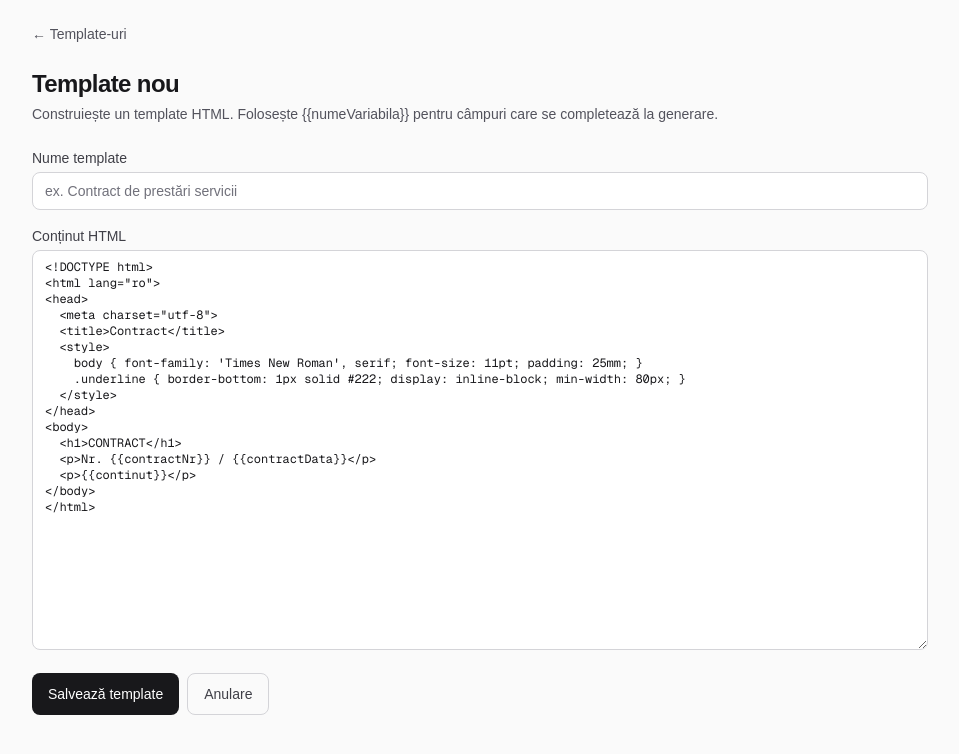
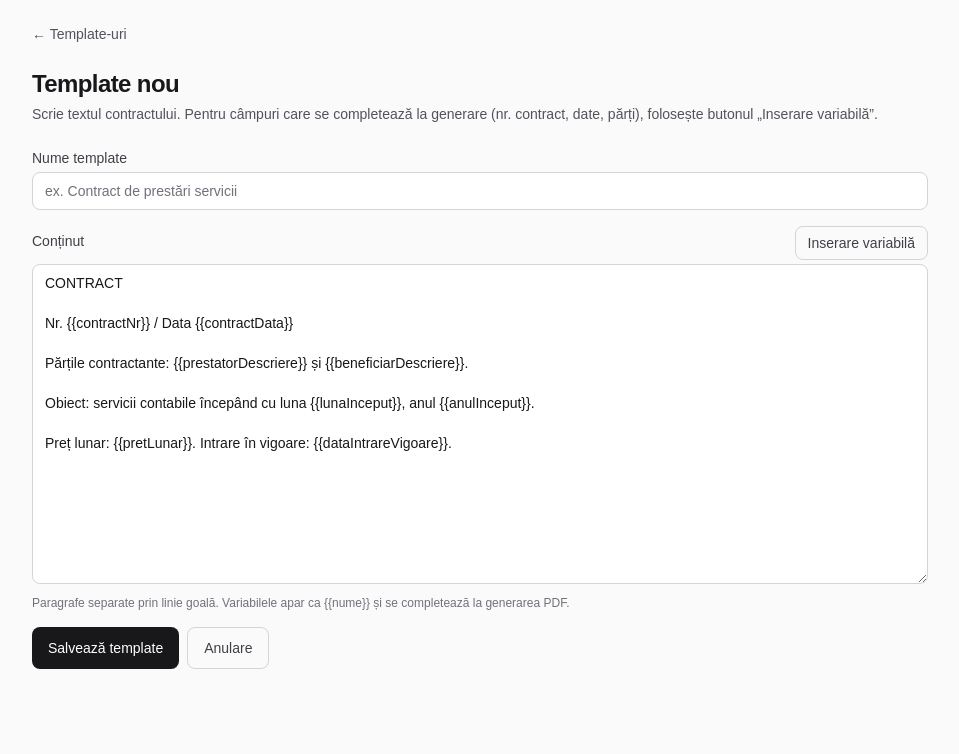
Before and after one commit to RobertC08/Contract-Generator, a Next.js app: page /templates/new in a window 1280 px wide. Shown: the top 754 px of the page, without its empty margins (160-1119 px from the left). Built offline with nearby package versions, Linux system fonts and the light colour scheme.

Commit message:
v4.2 text editor template

```diff
--- a/app/api/contracts/route.ts
+++ b/app/api/contracts/route.ts
@@ -9,6 +9,7 @@ import {
   PdfGenerationError,
   StorageError,
 } from "@/lib/contracts/errors";
+import { sourceToHtml, isHtmlContent } from "@/lib/contracts/source-to-html";
 
 export const runtime = "nodejs";
 
@@ -53,7 +54,10 @@ export async function GET(request: NextRequest) {
   if (!template) {
     return NextResponse.json({ message: "Template not found" }, { status: 404 });
   }
-  return NextResponse.json({ content: template.content });
+  const content = isHtmlContent(template.content)
+    ? template.content
+    : sourceToHtml(template.content);
+  return NextResponse.json({ content });
 }
 
 export async function POST(request: NextRequest) {
--- a/app/templates/[id]/edit/page.tsx
+++ b/app/templates/[id]/edit/page.tsx
@@ -1,12 +1,31 @@
 "use client";
 
-import { useState, useEffect } from "react";
+import { useState, useEffect, useRef } from "react";
 import Link from "next/link";
 import { useParams, useRouter } from "next/navigation";
+import { htmlToSource, isHtmlContent } from "@/lib/contracts/source-to-html";
 
 const inputClass =
   "w-full rounded-lg border border-zinc-300 dark:border-zinc-600 bg-white dark:bg-zinc-900 px-3 py-2 text-zinc-900 dark:text-zinc-100 placeholder:text-zinc-500 focus:outline-none focus:ring-2 focus:ring-zinc-400 dark:focus:ring-zinc-500 text-sm";
 const labelClass = "block text-sm font-medium text-zinc-700 dark:text-zinc-300 mb-1";
+
+const VARIABILE_COMUNE = [
+  "contractNr",
+  "contractData",
+  "prestatorNume",
+  "prestatorSediu",
+  "prestatorCUI",
+  "prestatorDescriere",
+  "beneficiarNume",
+  "beneficiarSediu",
+  "beneficiarCUI",
+  "beneficiarDescriere",
+  "lunaInceput",
+  "anulInceput",
+  "dataIntrareVigoare",
+  "pretLunar",
+  "continut",
+];
 
 export default function EditTemplatePage() {
   const params = useParams();
@@ -17,6 +36,8 @@ export default function EditTemplatePage() {
   const [content, setContent] = useState("");
   const [status, setStatus] = useState<"idle" | "loading" | "saving" | "done" | "error">("loading");
   const [errorMessage, setErrorMessage] = useState("");
+  const [showVarDropdown, setShowVarDropdown] = useState(false);
+  const textareaRef = useRef<HTMLTextAreaElement>(null);
 
   useEffect(() => {
     if (!id) return;
@@ -29,7 +50,8 @@ export default function EditTemplatePage() {
           return;
         }
         setName(data.name ?? "");
-        setContent(data.content ?? "");
+        const raw = data.content ?? "";
+        setContent(isHtmlContent(raw) ? htmlToSource(raw) : raw);
         setStatus("idle");
       })
       .catch(() => {
@@ -37,6 +59,21 @@ export default function EditTemplatePage() {
         setErrorMessage("Eroare la încărcare");
       });
   }, [id]);
+
+  function insertVariable(varName: string) {
+    const el = textareaRef.current;
+    if (!el) return;
+    const start = el.selectionStart;
+    const end = el.selectionEnd;
+    const insert = `{{${varName}}}`;
+    const next = content.slice(0, start) + insert + content.slice(end);
+    setContent(next);
+    setShowVarDropdown(false);
+    setTimeout(() => {
+      el.focus();
+      el.setSelectionRange(start + insert.length, start + insert.length);
+    }, 0);
+  }
 
   async function handleSubmit(e: React.FormEvent) {
     e.preventDefault();
@@ -100,7 +137,7 @@ export default function EditTemplatePage() {
           Editează template
         </h1>
         <p className="mt-1 text-zinc-600 dark:text-zinc-400 text-sm mb-6">
-          Modifică numele și conținutul HTML. Variabile: {"{{numeVariabila}}"}.
+          Modifică textul. Pentru câmpuri dinamice folosește „Inserare variabilă”.
         </p>
 
         <form onSubmit={handleSubmit} className="space-y-4">
@@ -119,16 +156,48 @@ export default function EditTemplatePage() {
             />
           </div>
           <div>
-            <label htmlFor="content" className={labelClass}>
-              Conținut HTML
-            </label>
+            <div className="flex items-center justify-between mb-1">
+              <label htmlFor="content" className={labelClass}>
+                Conținut
+              </label>
+              <div className="relative">
+                <button
+                  type="button"
+                  onClick={() => setShowVarDropdown((v) => !v)}
+                  className="rounded-lg border border-zinc-300 dark:border-zinc-600 px-3 py-1.5 text-sm font-medium text-zinc-700 dark:text-zinc-300 hover:bg-zinc-100 dark:hover:bg-zinc-800"
+                >
+                  Inserare variabilă
+                </button>
+                {showVarDropdown && (
+                  <>
+                    <div
+                      className="fixed inset-0 z-10"
+                      aria-hidden
+                      onClick={() => setShowVarDropdown(false)}
+                    />
+                    <div className="absolute right-0 top-full mt-1 z-20 rounded-lg border border-zinc-200 dark:border-zinc-700 bg-white dark:bg-zinc-900 shadow-lg py-1 max-h-48 overflow-auto min-w-[180px]">
+                      {VARIABILE_COMUNE.map((v) => (
+                        <button
+                          key={v}
+                          type="button"
+                          onClick={() => insertVariable(v)}
+                          className="w-full text-left px-3 py-2 text-sm text-zinc-700 dark:text-zinc-300 hover:bg-zinc-100 dark:hover:bg-zinc-800"
+                        >
+                          {v}
+                        </button>
+                      ))}
+                    </div>
+                  </>
+                )}
+              </div>
+            </div>
             <textarea
+              ref={textareaRef}
               id="content"
               value={content}
               onChange={(e) => setContent(e.target.value)}
-              className={`${inputClass} font-mono text-xs min-h-[400px]`}
-              placeholder="HTML cu {{variabile}}"
-              spellCheck={false}
+              className={`${inputClass} min-h-[320px] whitespace-pre-wrap`}
+              placeholder="Textul contractului. Folosește „Inserare variabilă” pentru câmpuri dinamice."
               required
             />
           </div>
--- a/app/templates/new/page.tsx
+++ b/app/templates/new/page.tsx
@@ -1,35 +1,63 @@
 "use client";
 
-import { useState } from "react";
+import { useState, useRef } from "react";
 import Link from "next/link";
 
 const inputClass =
   "w-full rounded-lg border border-zinc-300 dark:border-zinc-600 bg-white dark:bg-zinc-900 px-3 py-2 text-zinc-900 dark:text-zinc-100 placeholder:text-zinc-500 focus:outline-none focus:ring-2 focus:ring-zinc-400 dark:focus:ring-zinc-500 text-sm";
 const labelClass = "block text-sm font-medium text-zinc-700 dark:text-zinc-300 mb-1";
 
-const DEFAULT_HTML = `<!DOCTYPE html>
-<html lang="ro">
-<head>
-  <meta charset="utf-8">
-  <title>Contract</title>
-  <style>
-    body { font-family: 'Times New Roman', serif; font-size: 11pt; padding: 25mm; }
-    .underline { border-bottom: 1px solid #222; display: inline-block; min-width: 80px; }
-  </style>
-</head>
-<body>
-  <h1>CONTRACT</h1>
-  <p>Nr. {{contractNr}} / {{contractData}}</p>
-  <p>{{continut}}</p>
-</body>
-</html>`;
+const VARIABILE_COMUNE = [
+  "contractNr",
+  "contractData",
+  "prestatorNume",
+  "prestatorSediu",
+  "prestatorCUI",
+  "prestatorDescriere",
+  "beneficiarNume",
+  "beneficiarSediu",
+  "beneficiarCUI",
+  "beneficiarDescriere",
+  "lunaInceput",
+  "anulInceput",
+  "dataIntrareVigoare",
+  "pretLunar",
+  "continut",
+];
+
+const DEFAULT_TEXT = `CONTRACT
+
+Nr. {{contractNr}} / Data {{contractData}}
+
+Părțile contractante: {{prestatorDescriere}} și {{beneficiarDescriere}}.
+
+Obiect: servicii contabile începând cu luna {{lunaInceput}}, anul {{anulInceput}}.
+
+Preț lunar: {{pretLunar}}. Intrare în vigoare: {{dataIntrareVigoare}}.`;
 
 export default function NewTemplatePage() {
   const [name, setName] = useState("");
-  const [content, setContent] = useState(DEFAULT_HTML);
+  const [content, setContent] = useState(DEFAULT_TEXT);
   const [status, setStatus] = useState<"idle" | "saving" | "done" | "error">("idle");
   const [savedId, setSavedId] = useState<string | null>(null);
   const [errorMessage, setErrorMessage] = useState("");
+  const [showVarDropdown, setShowVarDropdown] = useState(false);
+  const textareaRef = useRef<HTMLTextAreaElement>(null);
+
+  function insertVariable(varName: string) {
+    const el = textareaRef.current;
+    if (!el) return;
+    const start = el.selectionStart;
+    const end = el.selectionEnd;
+    const insert = `{{${varName}}}`;
+    const next = content.slice(0, start) + insert + content.slice(end);
+    setContent(next);
+    setShowVarDropdown(false);
+    setTimeout(() => {
+      el.focus();
+      el.setSelectionRange(start + insert.length, start + insert.length);
+    }, 0);
+  }
 
   async function handleSubmit(e: React.FormEvent) {
     e.preventDefault();
@@ -64,7 +92,7 @@ export default function NewTemplatePage() {
               Template salvat
             </h2>
             <p className="mt-2 text-zinc-600 dark:text-zinc-400 text-sm">
-              Poți folosi variabile în template cu sintaxa <code className="rounded bg-zinc-200 dark:bg-zinc-700 px-1">{"{{numeVariabila}}"}</code>.
+              Poți genera contracte din acest template.
             </p>
             <div className="mt-4 flex flex-wrap gap-2">
               <Link
@@ -101,7 +129,7 @@ export default function NewTemplatePage() {
           Template nou
         </h1>
         <p className="mt-1 text-zinc-600 dark:text-zinc-400 text-sm mb-6">
-          Construiește un template HTML. Folosește {"{{numeVariabila}}"} pentru câmpuri care se completează la generare.
+          Scrie textul contractului. Pentru câmpuri care se completează la generare (nr. contract, date, părți), folosește butonul „Inserare variabilă”.
         </p>
 
         <form onSubmit={handleSubmit} className="space-y-4">
@@ -120,18 +148,53 @@ export default function NewTemplatePage() {
             />
           </div>
           <div>
-            <label htmlFor="content" className={labelClass}>
-              Conținut HTML
-            </label>
+            <div className="flex items-center justify-between mb-1">
+              <label htmlFor="content" className={labelClass}>
+                Conținut
+              </label>
+              <div className="relative">
+                <button
+                  type="button"
+                  onClick={() => setShowVarDropdown((v) => !v)}
+                  className="rounded-lg border border-zinc-300 dark:border-zinc-600 px-3 py-1.5 text-sm font-medium text-zinc-700 dark:text-zinc-300 hover:bg-zinc-100 dark:hover:bg-zinc-800"
+                >
+                  Inserare variabilă
+                </button>
+                {showVarDropdown && (
+                  <>
+                    <div
+                      className="fixed inset-0 z-10"
+                      aria-hidden
+                      onClick={() => setShowVarDropdown(false)}
+                    />
+                    <div className="absolute right-0 top-full mt-1 z-20 rounded-lg border border-zinc-200 dark:border-zinc-700 bg-white dark:bg-zinc-900 shadow-lg py-1 max-h-48 overflow-auto min-w-[180px]">
+                      {VARIABILE_COMUNE.map((v) => (
+                        <button
+                          key={v}
+                          type="button"
+                          onClick={() => insertVariable(v)}
+                          className="w-full text-left px-3 py-2 text-sm text-zinc-700 dark:text-zinc-300 hover:bg-zinc-100 dark:hover:bg-zinc-800"
+                        >
+                          {v}
+                        </button>
+                      ))}
+                    </div>
+                  </>
+                )}
+              </div>
+            </div>
             <textarea
+              ref={textareaRef}
               id="content"
               value={content}
               onChange={(e) => setContent(e.target.value)}
-              className={`${inputClass} font-mono text-xs min-h-[400px]`}
-              placeholder="HTML cu {{variabile}}"
-              spellCheck={false}
+              className={`${inputClass} min-h-[320px] whitespace-pre-wrap`}
+              placeholder="Scrie aici textul contractului. Folosește „Inserare variabilă” pentru câmpuri dinamice."
               required
             />
+            <p className="mt-1 text-xs text-zinc-500 dark:text-zinc-400">
+              Paragrafe separate prin linie goală. Variabilele apar ca {"{{nume}}"} și se completează la generarea PDF.
+            </p>
           </div>
           {status === "error" && (
             <p className="text-sm text-red-600 dark:text-red-400">{errorMessage}</p>
--- /dev/null
+++ b/lib/contracts/source-to-html.ts
@@ -0,0 +1,67 @@
+const VAR_PLACEHOLDER = "\u0000VAR\u0000";
+
+function escapeHtml(s: string): string {
+  return s
+    .replace(/&/g, "&amp;")
+    .replace(/</g, "&lt;")
+    .replace(/>/g, "&gt;")
+    .replace(/"/g, "&quot;")
+    .replace(/'/g, "&#39;");
+}
+
+export function sourceToHtml(source: string): string {
+  const protectedVars: string[] = [];
+  let text = source.replace(/\{\{(\w+)\}\}/g, (_, name) => {
+    protectedVars.push(`{{${name}}}`);
+    return VAR_PLACEHOLDER;
+  });
+  text = escapeHtml(text);
+  protectedVars.forEach((v) => {
+    text = text.replace(VAR_PLACEHOLDER, v);
+  });
+  const paragraphs = text
+    .split(/\n\n+/)
+    .map((p) => p.trim().replace(/\n/g, "<br/>"))
+    .filter(Boolean)
+    .map((p) => `<p>${p}</p>`)
+    .join("\n");
+  const body = paragraphs || "<p></p>";
+  return `<!DOCTYPE html>
+<html lang="ro">
+<head>
+  <meta charset="utf-8">
+  <title>Contract</title>
+  <style>
+    @page { size: A4; margin: 25mm; }
+    body { font-family: 'Times New Roman', serif; font-size: 11pt; line-height: 1.4; padding: 25mm; color: #222; }
+    .underline { border-bottom: 1px solid #222; display: inline-block; min-width: 80px; }
+  </style>
+</head>
+<body>
+${body}
+</body>
+</html>`;
+}
+
+export function htmlToSource(html: string): string {
+  const bodyMatch = html.replace(/\s+/g, " ").match(/<body[^>]*>([\s\S]*?)<\/body>/i);
+  const inner = bodyMatch ? bodyMatch[1] : html;
+  const text = inner
+    .replace(/<\/p>\s*<p>/gi, "\n\n")
+    .replace(/<br\s*\/?>/gi, "\n")
+    .replace(/<\/p>/gi, "\n")
+    .replace(/<p[^>]*>/gi, "")
+    .replace(/<[^>]+>/g, "")
+    .replace(/&amp;/g, "&")
+    .replace(/&lt;/g, "<")
+    .replace(/&gt;/g, ">")
+    .replace(/&quot;/g, '"')
+    .replace(/&#39;/g, "'")
+    .replace(/\n{3,}/g, "\n\n")
+    .trim();
+  return text;
+}
+
+export function isHtmlContent(content: string): boolean {
+  return content.trimStart().startsWith("<");
+}
```
Also changed, not shown: lib/contracts/contract-service.ts (+6 -1 lines), 1 other file (tests, documents, lock files or other folders).
